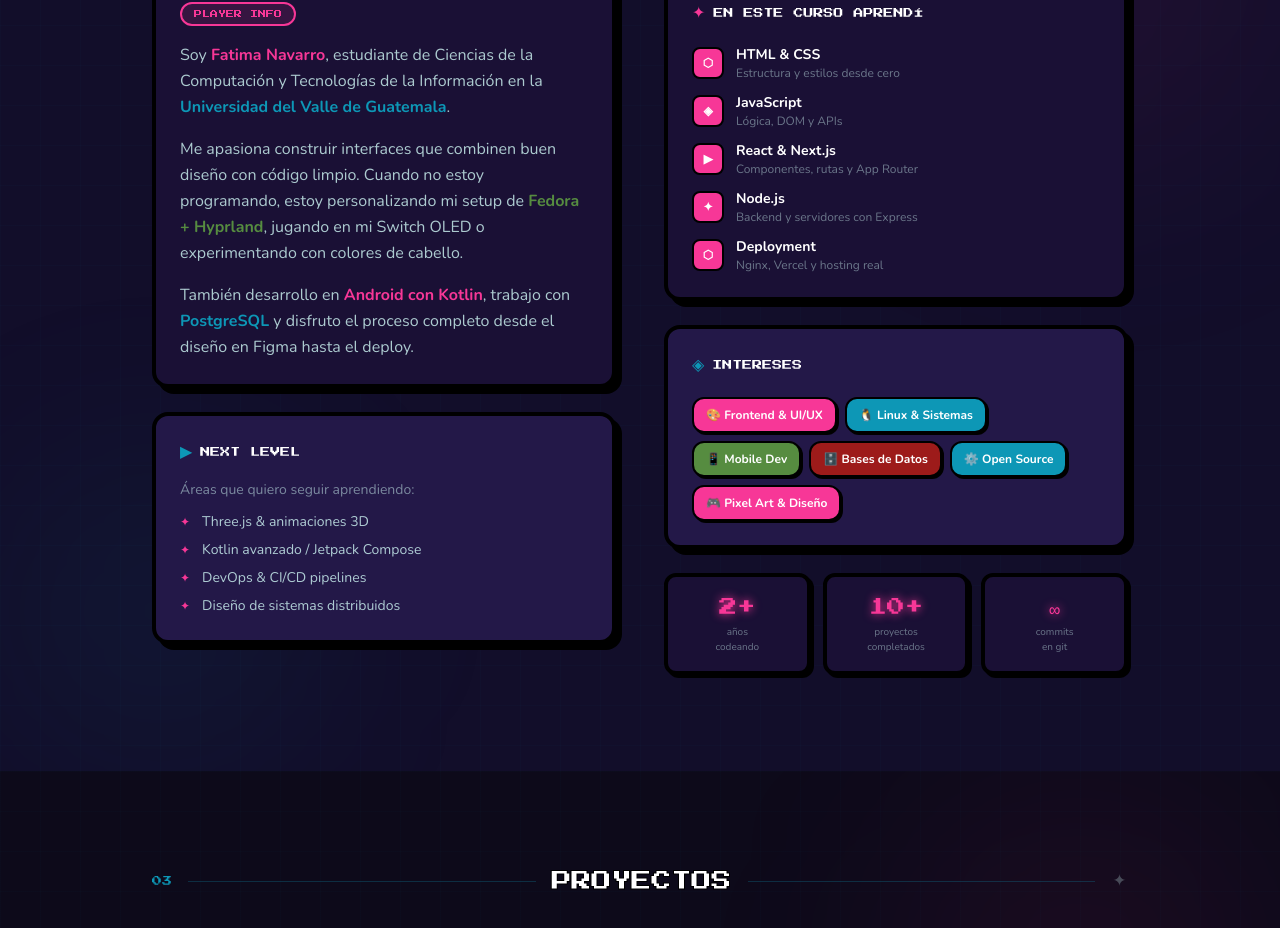
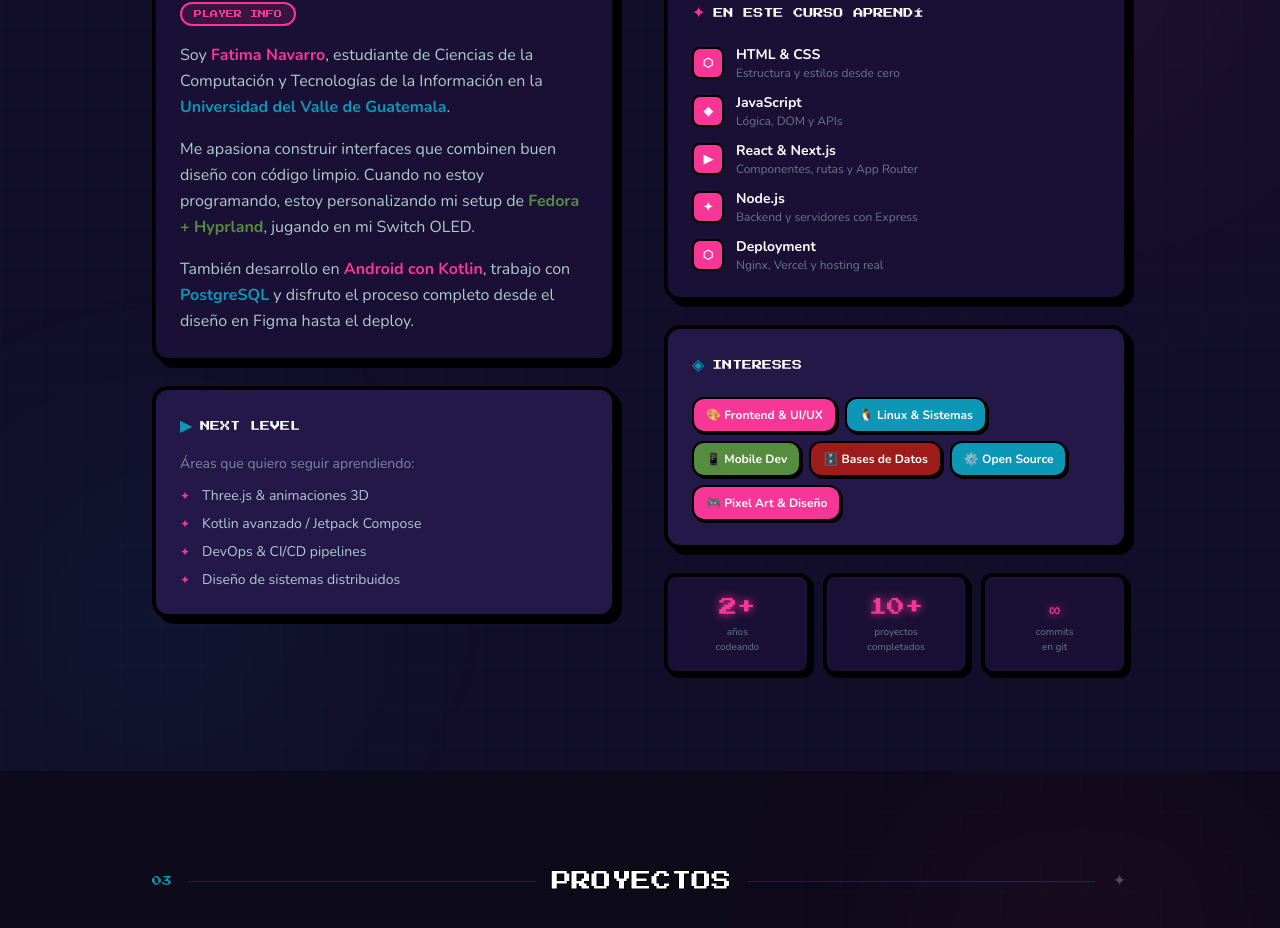
Before and after one commit to fatupopzz/fatiplace, a Next.js app: page / in a window 1280 px wide. Shown: the part 1015-1943 px from the top of the page. Built offline with nearby package versions, Linux system fonts and the light colour scheme.

Commit message:
feat: modified description

```diff
--- a/components/About.jsx
+++ b/components/About.jsx
@@ -75,7 +75,7 @@ export default function About() {
                 Me apasiona construir interfaces que combinen buen diseño con código limpio.
                 Cuando no estoy programando, estoy personalizando mi setup de{" "}
                 <span className="font-bold" style={{ color: "#568c40" }}>Fedora + Hyprland</span>,
-                jugando en mi Switch OLED o experimentando con colores de cabello.
+                jugando en mi Switch OLED.
               </p>
 
               <p className="font-body text-base leading-relaxed" style={{ color: "#d1f9f6cc" }}>
```
